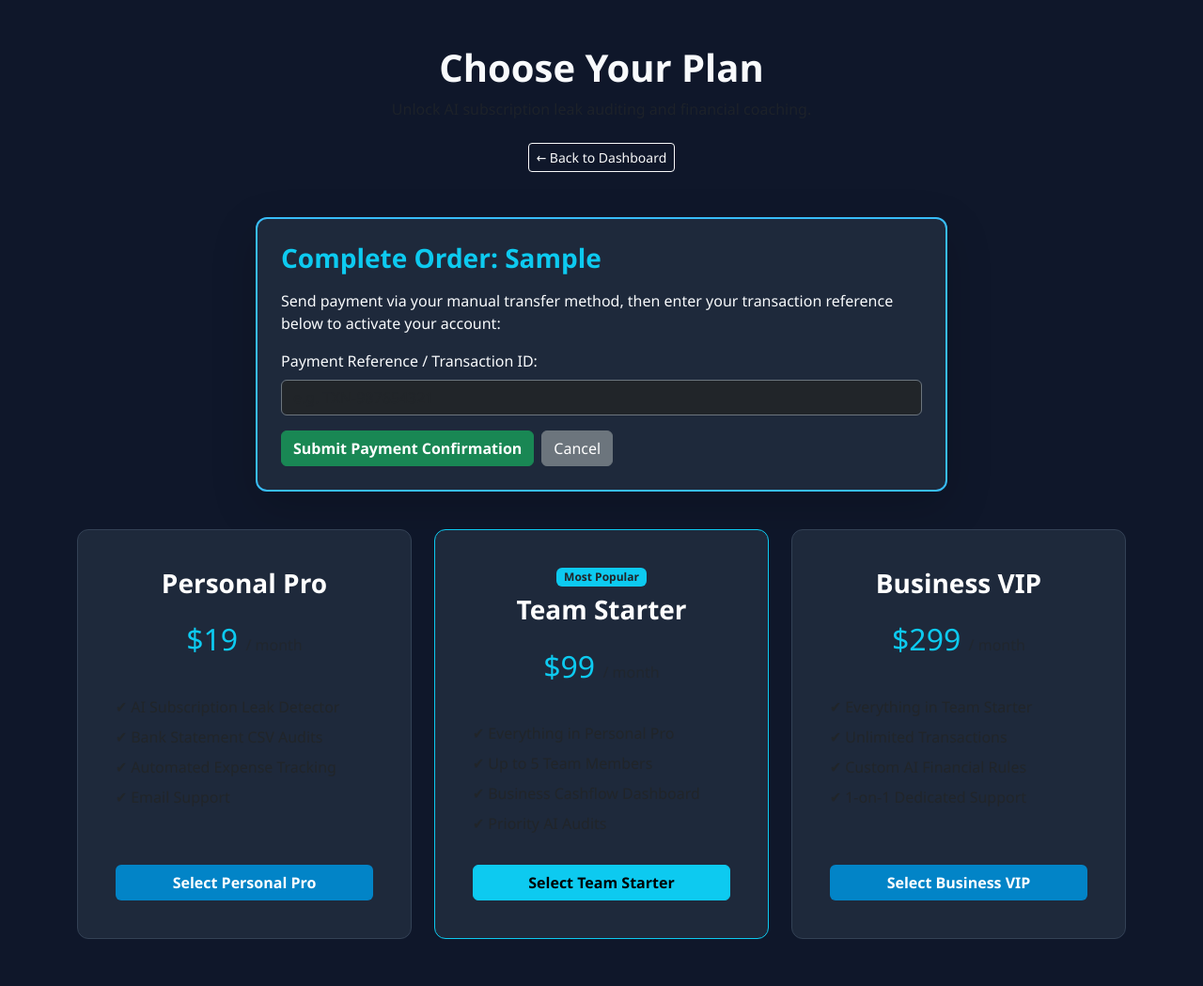
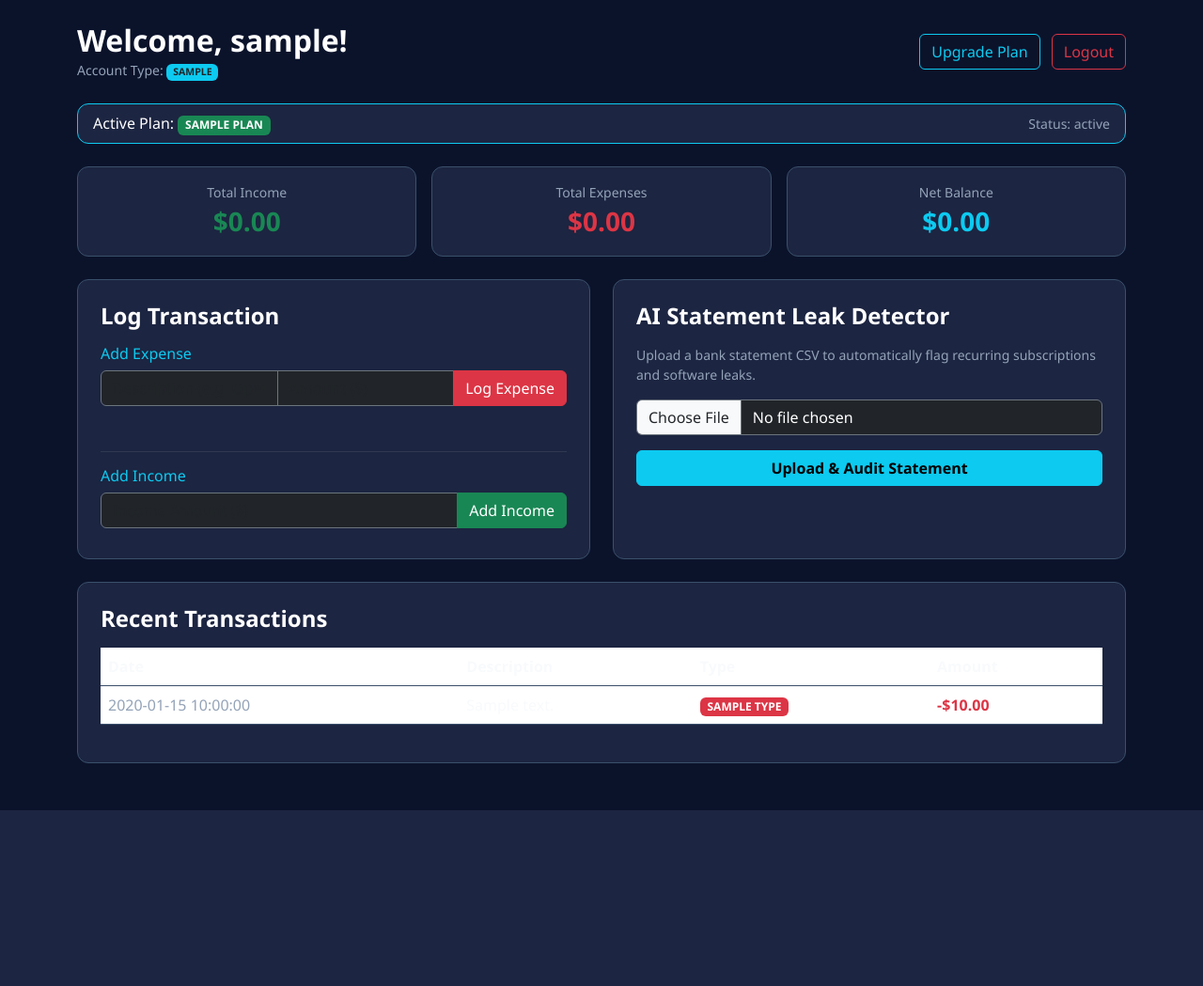
Before and after one commit to arielmuyanja-cloud/budget-buddy132, a Flask app: template templates/index.html in a window 1280 px wide. Shown: the whole page at 94% size. After the commit the page ends 862 px from the top, so only its background shows below. Run offline with Flask 3, Linux system fonts and the light colour scheme; the template is opened without the code that fills it: most values are stand-ins (such as "Sample title", 1, 10 or a date in 2020); some libraries are stand-ins or nearby versions.

Commit message:
Update index.html

```diff
--- a/templates/index.html
+++ b/templates/index.html
@@ -3,49 +3,51 @@
 <head>
     <meta charset="UTF-8">
     <meta name="viewport" content="width=device-width, initial-scale=1.0">
-    <title>Pricing Plans - Budget Buddy AI</title>
+    <title>Dashboard - Budget Buddy AI</title>
     <link href="https://cdn.jsdelivr.net/npm/bootstrap@5.3.0/dist/css/bootstrap.min.css" rel="stylesheet">
     <style>
         body {
-            background-color: #0f172a;
-            color: #f8fafc;
+            background-color: #0b132b;
+            color: #ffffff;
             font-family: 'Segoe UI', Tahoma, Geneva, Verdana, sans-serif;
             min-height: 100vh;
             padding-bottom: 50px;
         }
-        .pricing-card {
-            background-color: #1e293b;
-            border: 1px solid #334155;
+        .text-muted-custom {
+            color: #94a3b8 !important;
+        }
+        .card-custom {
+            background-color: #1c2541;
+            border: 1px solid #3a506b;
             border-radius: 12px;
-            transition: transform 0.2s ease, border-color 0.2s ease;
         }
-        .pricing-card:hover {
-            transform: translateY(-5px);
-            border-color: #38bdf8;
+        .table-custom {
+            color: #ffffff;
+            background-color: #1c2541;
         }
-        .checkout-box {
-            background: #1e293b;
-            border: 2px solid #38bdf8;
-            border-radius: 12px;
-            padding: 25px;
-            margin-bottom: 40px;
-        }
-        .btn-custom {
-            background-color: #0284c7;
-            color: white;
-            font-weight: 600;
-        }
-        .btn-custom:hover {
-            background-color: #0369a1;
-            color: white;
+        .table-custom th, .table-custom td {
+            border-color: #3a506b;
+            color: #f8fafc;
         }
     </style>
 </head>
 <body>
 
-<div class="container mt-5">
+<div class="container mt-4">
 
-    <!-- Flash Messages Section -->
+    <!-- Header / Navbar -->
+    <div class="d-flex justify-content-between align-items-center mb-4">
+        <div>
+            <h2 class="fw-bold text-white mb-0">Welcome, {{ username }}!</h2>
+            <small class="text-muted-custom">Account Type: <span class="badge bg-info text-dark">{{ account_type.upper() }}</span></small>
+        </div>
+        <div>
+            <a href="/pricing" class="btn btn-outline-info me-2">Upgrade Plan</a>
+            <a href="/logout" class="btn btn-outline-danger">Logout</a>
+        </div>
+    </div>
+
+    <!-- Flash Messages -->
     {% with messages = get_flashed_messages(with_categories=true) %}
       {% if messages %}
         {% for category, message in messages %}
@@ -57,101 +59,135 @@
       {% endif %}
     {% endwith %}
 
-    <div class="text-center mb-5">
-        <h1 class="fw-bold">Choose Your Plan</h1>
-        <p class="text-muted">Unlock AI subscription leak auditing and financial coaching.</p>
-        <a href="/" class="btn btn-outline-light btn-sm mt-2">&larr; Back to Dashboard</a>
-    </div>
-
-    <!-- MANUAL CHECKOUT BOX (Displays when a user clicks ANY plan tier) -->
-    {% if selected_plan %}
-    <div class="row justify-content-center">
-        <div class="col-md-8">
-            <div class="checkout-box shadow-lg">
-                <h3 class="text-info fw-bold mb-3">
-                    Complete Order:
-                    {% if selected_plan == 'personal_pro' %} Personal Pro ($19)
-                    {% elif selected_plan == 'team_starter' %} Team Starter ($99)
-                    {% elif selected_plan == 'business_pro' %} Business VIP ($299)
-                    {% else %} {{ selected_plan }}
-                    {% endif %}
-                </h3>
-                <p>Send payment via your manual transfer method, then enter your transaction reference below to activate your account:</p>
-
-                <form action="/confirm_manual_payment" method="POST">
-                    <input type="hidden" name="plan" value="{{ selected_plan }}">
-
-                    <div class="mb-3">
-                        <label for="reference" class="form-label font-weight-bold">Payment Reference / Transaction ID:</label>
-                        <input type="text" id="reference" name="reference" required class="form-control bg-dark text-white border-secondary" placeholder="e.g. TXN-987654321">
-                    </div>
-
-                    <div class="d-flex gap-2">
-                        <button type="submit" class="btn btn-success fw-bold">Submit Payment Confirmation</button>
-                        <a href="/pricing" class="btn btn-secondary">Cancel</a>
-                    </div>
-                </form>
+    <!-- Subscription Status Banner -->
+    {% if subscription %}
+    <div class="card card-custom mb-4 border-info">
+        <div class="card-body d-flex justify-content-between align-items-center py-2">
+            <div>
+                <span class="text-white font-weight-bold">Active Plan: </span>
+                <span class="badge bg-success">{{ subscription['plan'].upper() }}</span>
+            </div>
+            <div>
+                <small class="text-muted-custom">Status: {{ subscription['status'] }}</small>
             </div>
         </div>
     </div>
     {% endif %}
 
-    <!-- PRICING TIERS GRID -->
+    <!-- Metrics Overview Cards -->
+    <div class="row g-3 mb-4">
+        <div class="col-md-4">
+            <div class="card card-custom p-3 text-center">
+                <span class="text-muted-custom small">Total Income</span>
+                <h3 class="text-success fw-bold my-1">${{ "%.2f"|format(total_income) }}</h3>
+            </div>
+        </div>
+        <div class="col-md-4">
+            <div class="card card-custom p-3 text-center">
+                <span class="text-muted-custom small">Total Expenses</span>
+                <h3 class="text-danger fw-bold my-1">${{ "%.2f"|format(total_expense) }}</h3>
+            </div>
+        </div>
+        <div class="col-md-4">
+            <div class="card card-custom p-3 text-center">
+                <span class="text-muted-custom small">Net Balance</span>
+                <h3 class="text-info fw-bold my-1">${{ "%.2f"|format(balance) }}</h3>
+            </div>
+        </div>
+    </div>
+
     <div class="row g-4">
+        <!-- Add Transaction Form -->
+        <div class="col-md-6">
+            <div class="card card-custom p-4 h-100">
+                <h4 class="text-white fw-bold mb-3">Log Transaction</h4>
 
-        <!-- Personal Pro Tier -->
-        <div class="col-md-4">
-            <div class="card pricing-card h-100 p-4 text-center">
-                <div class="card-body d-flex flex-column">
-                    <h3 class="card-title text-white fw-bold">Personal Pro</h3>
-                    <h2 class="my-3 text-info">$19 <small class="fs-6 text-muted">/ month</small></h2>
-                    <ul class="list-unstyled text-start my-4 flex-grow-1">
-                        <li class="mb-2">✔ AI Subscription Leak Detector</li>
-                        <li class="mb-2">✔ Bank Statement CSV Audits</li>
-                        <li class="mb-2">✔ Automated Expense Tracking</li>
-                        <li class="mb-2">✔ Email Support</li>
-                    </ul>
-                    <a href="/checkout?plan=personal_pro" class="btn btn-custom w-100 mt-auto">Select Personal Pro</a>
-                </div>
+                <form action="/" method="POST" class="mb-4">
+                    <h6 class="text-info">Add Expense</h6>
+                    <div class="input-group mb-2">
+                        <input type="text" name="description" placeholder="Description (e.g. OpenAI Subscription)" class="form-control bg-dark text-white border-secondary" required>
+                        <input type="number" step="0.01" name="amount" placeholder="Amount ($)" class="form-control bg-dark text-white border-secondary" required>
+                        <button type="submit" class="btn btn-danger">Log Expense</button>
+                    </div>
+                </form>
+
+                <hr class="border-secondary">
+
+                <form action="/" method="POST">
+                    <h6 class="text-info">Add Income</h6>
+                    <div class="input-group mb-2">
+                        <input type="number" step="0.01" name="income_amount" placeholder="Income Amount ($)" class="form-control bg-dark text-white border-secondary" required>
+                        <button type="submit" class="btn btn-success">Add Income</button>
+                    </div>
+                </form>
             </div>
         </div>
 
-        <!-- Team Starter Tier -->
-        <div class="col-md-4">
-            <div class="card pricing-card h-100 p-4 text-center border-info">
-                <div class="card-body d-flex flex-column">
-                    <span class="badge bg-info text-dark align-self-center mb-2">Most Popular</span>
-                    <h3 class="card-title text-white fw-bold">Team Starter</h3>
-                    <h2 class="my-3 text-info">$99 <small class="fs-6 text-muted">/ month</small></h2>
-                    <ul class="list-unstyled text-start my-4 flex-grow-1">
-                        <li class="mb-2">✔ Everything in Personal Pro</li>
-                        <li class="mb-2">✔ Up to 5 Team Members</li>
-                        <li class="mb-2">✔ Business Cashflow Dashboard</li>
-                        <li class="mb-2">✔ Priority AI Audits</li>
+        <!-- Bank Statement CSV Upload & AI Leak Detector -->
+        <div class="col-md-6">
+            <div class="card card-custom p-4 h-100">
+                <h4 class="text-white fw-bold mb-3">AI Statement Leak Detector</h4>
+                <p class="text-muted-custom small">Upload a bank statement CSV to automatically flag recurring subscriptions and software leaks.</p>
+
+                <form action="/upload_statement" method="POST" enctype="multipart/form-data" class="mb-3">
+                    <div class="mb-3">
+                        <input type="file" name="file" accept=".csv" class="form-control bg-dark text-white border-secondary" required>
+                    </div>
+                    <button type="submit" class="btn btn-info w-100 fw-bold">Upload & Audit Statement</button>
+                </form>
+
+                {% if session.get('last_audit') %}
+                <div class="mt-3 p-3 bg-dark rounded border border-info">
+                    <h6 class="text-info fw-bold">Audit Insights</h6>
+                    <ul class="mb-1 ps-3 text-white small">
+                        {% for insight in session['last_audit']['insights'] %}
+                            <li>{{ insight }}</li>
+                        {% endfor %}
                     </ul>
-                    <a href="/checkout?plan=team_starter" class="btn btn-info fw-bold w-100 mt-auto">Select Team Starter</a>
+                    <div class="mt-2 text-warning small fw-bold">
+                        Potential Annual Savings: ${{ session['last_audit']['annual_savings'] }}
+                    </div>
                 </div>
+                {% endif %}
             </div>
         </div>
+    </div>
 
-        <!-- Business VIP Tier -->
-        <div class="col-md-4">
-            <div class="card pricing-card h-100 p-4 text-center">
-                <div class="card-body d-flex flex-column">
-                    <h3 class="card-title text-white fw-bold">Business VIP</h3>
-                    <h2 class="my-3 text-info">$299 <small class="fs-6 text-muted">/ month</small></h2>
-                    <ul class="list-unstyled text-start my-4 flex-grow-1">
-                        <li class="mb-2">✔ Everything in Team Starter</li>
-                        <li class="mb-2">✔ Unlimited Transactions</li>
-                        <li class="mb-2">✔ Custom AI Financial Rules</li>
-                        <li class="mb-2">✔ 1-on-1 Dedicated Support</li>
-                    </ul>
-                    <a href="/checkout?plan=business_pro" class="btn btn-custom w-100 mt-auto">Select Business VIP</a>
-                </div>
-            </div>
+    <!-- Recent Transactions Table -->
+    <div class="card card-custom mt-4 p-4">
+        <h4 class="text-white fw-bold mb-3">Recent Transactions</h4>
+        {% if transactions %}
+        <div class="table-responsive">
+            <table class="table table-custom align-middle">
+                <thead>
+                    <tr>
+                        <th>Date</th>
+                        <th>Description</th>
+                        <th>Type</th>
+                        <th>Amount</th>
+                    </tr>
+                </thead>
+                <tbody>
+                    {% for t in transactions %}
+                    <tr>
+                        <td class="text-muted-custom">{{ t['date'] if t['date'] else 'N/A' }}</td>
+                        <td>{{ t['description'] }}</td>
+                        <td>
+                            <span class="badge {{ 'bg-success' if t['type'] == 'income' else 'bg-danger' }}">{{ t['type'].upper() }}</span>
+                        </td>
+                        <td class="{{ 'text-success' if t['type'] == 'income' else 'text-danger' }} fw-bold">
+                            {{ '+' if t['type'] == 'income' else '-' }}${{ "%.2f"|format(t['amount']) }}
+                        </td>
+                    </tr>
+                    {% endfor %}
+                </tbody>
+            </table>
         </div>
+        {% else %}
+        <p class="text-muted-custom">No transactions recorded yet.</p>
+        {% endif %}
+    </div>
 
-    </div>
 </div>
 
 <script src="https://cdn.jsdelivr.net/npm/bootstrap@5.3.0/dist/js/bootstrap.bundle.min.js"></script>
```
